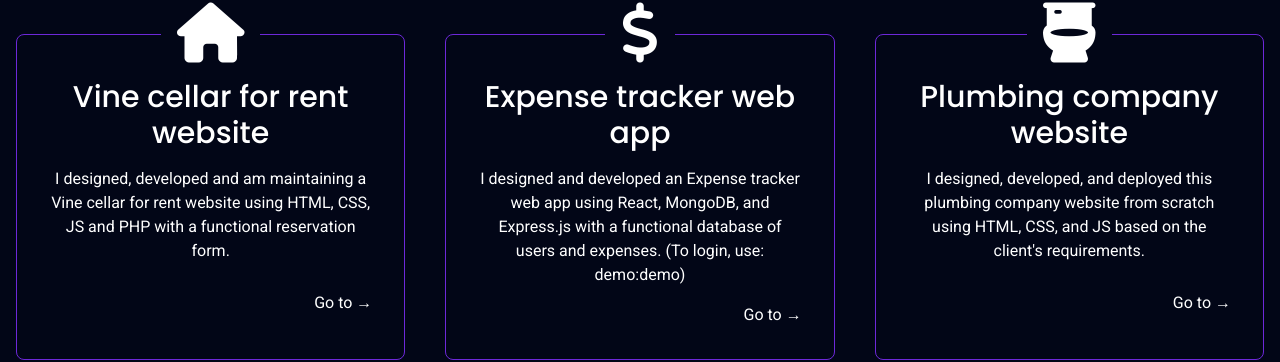
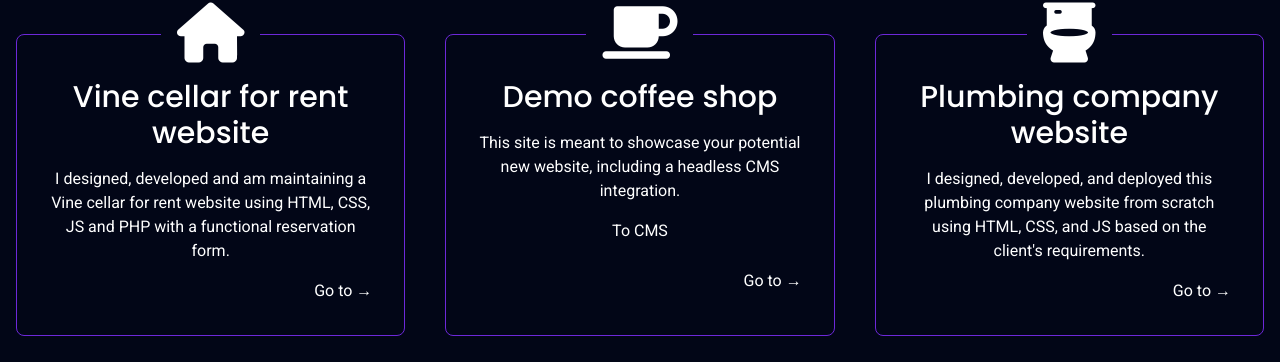
Before and after one commit to Lilleykuba/Portfolio_Project, a SvelteKit app in the folder my-project/: page / in a window 1280 px wide. Shown: the part 864-1226 px from the top of the page. Built offline with nearby package versions, Linux system fonts and the light colour scheme.

Commit message:
adjusted Project 2

```diff
--- a/my-project/src/components/Main.svelte
+++ b/my-project/src/components/Main.svelte
@@ -13,7 +13,7 @@
             curiousToSee: "Curious to see my work?",
             watchVideo: "Watch the video",
             project1Description: "I designed, developed and am maintaining a Vine cellar for rent website using HTML, CSS, JS and PHP with a functional reservation form.",
-            project2Description: "I designed and developed an Expense tracker web app using React, MongoDB, and Express.js with a functional database of users and expenses. (To login, use: demo:demo)",
+            project2Description: "This site is meant to showcase your potential new website, including a headless CMS integration.",
             project3Description: "I designed, developed, and deployed this plumbing company website from scratch using HTML, CSS, and JS based on the client's requirements.",
             wantToKnowMore: "Want to know more?",
             aboutMe: "A bit about me.",
@@ -30,8 +30,9 @@
             benefit3Name: "an excellent communicator",
             benefit3Desc: "In my employment history, some jobs required me to communicate clearly and professionally with a client. I am still polishing this skill, because as an introvert, it doesn't come naturally to me.",
             stepsName1: "Vine cellar for rent website",
-            stepsName2: "Expense tracker web app",
+            stepsName2: "Demo coffee shop",
             stepsName3: "Plumbing company website",
+            addContent: "To CMS",
         },
         cs: {
             hi: "Ahoj, jsem",
@@ -42,7 +43,7 @@
             curiousToSee: "Chcete vidět mou práci?",
             watchVideo: "Sledujte video",
             project1Description: "Navrhl, vyvinul jsem a udržuji webovou stránku vinného sklepa k pronájmu s použitím HTML, CSS, JS a PHP s funkčním rezervačním formulářem.",
-            project2Description: "Navrhl a vyvinul jsem webovou aplikaci na sledování výdajů pomocí Reactu, MongoDB a Express.js s funkční databází uživatelů a výdajů. (k přihlášení použíjte: demo:demo)",
+            project2Description: "Tyto webové stránky kavárny ukazují, jak by mohla vypadat vaše nová stránka, včetně systému pro přidávání obsahu.",
             project3Description: "Navrhl, vyvinul jsem a udržuji tuto webovou stránku instalatérské společnosti pomocí HTML, CSS a JS dle požadavků klienta.",
             wantToKnowMore: "Chcete vědět více?",
             aboutMe: "Něco málo o mně.",
@@ -59,14 +60,15 @@
             benefit3Name: "výborný komunikátor",
             benefit3Desc: "V mé pracovní historii některé pozice vyžadovaly, abych komunikoval jasně a profesionálně s klientem. Stále tuto dovednost zdokonaluji, protože jako introvert pro mě není přirozená.",
             stepsName1: "Vinný sklep k pronájmu",
-            stepsName2: "Aplikace pro sledování výdajů",
+            stepsName2: "Demo Kavárna",
             stepsName3: "Stránky pro instalatérskou firmu",
+            addContent: "Zkusit přidat obsah",
         },
     };
 
     $: steps = [
         {name: translations[language].stepsName1, icon: "fa-solid fa-house", href: "https://sklepzavinohradem.cz"},
-        {name: translations[language].stepsName2, icon: "fa-solid fa-dollar-sign", href: "https://camo-budget.onrender.com/login"},
+        {name: translations[language].stepsName2, icon: "fa-solid fa-mug-saucer", href: "https://demo-cafe-lilley.netlify.app"},
         {name: translations[language].stepsName3, icon: "fa-solid fa-toilet", href: "https://www.vodotopovbrne.cz"},
     ];
 
@@ -127,6 +129,7 @@
                 <p>
                     {translations[language].project2Description}
                 </p>
+                <a href="https://demo-cafe-lilley.netlify.app/admin"> {translations[language].addContent}</a>
             </Step>
             <Step step={steps[2]}>
                 <p>
```
